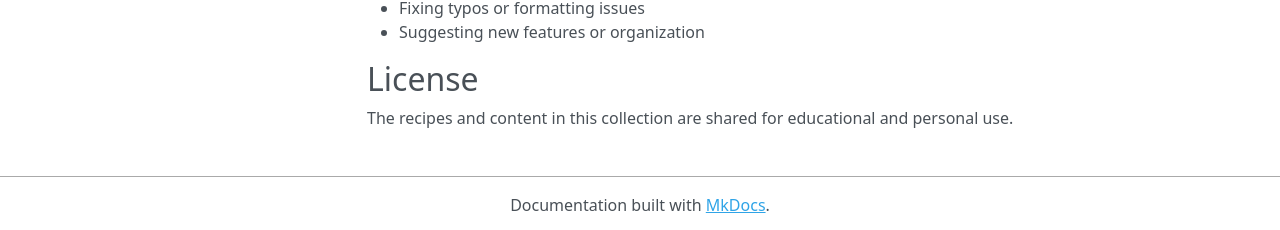
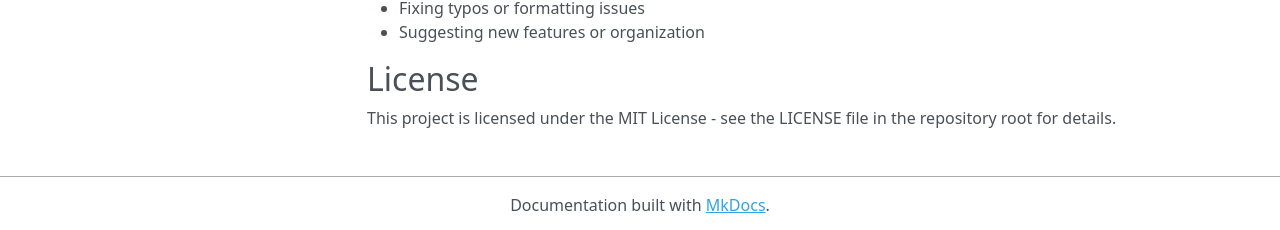
Before and after one commit to TerryHowe/recipes, an MkDocs documentation site: the page built from docs/about.md, in a window 1280 px wide and 1331 px high. Shown: the part 1098-1328 px from the top of the window. Built offline with MkDocs 1.6.1, drawn with Linux system fonts in a browser that asks for light colours; nearby versions of some CDN libraries.

Commit message:
Add MIT license to repository and update documentation
Co-authored-by: TerryHowe <104113+TerryHowe@users.noreply.github.com>

```diff
--- a/docs/about.md
+++ b/docs/about.md
@@ -48,4 +48,4 @@ This is an open collection of recipes. Feel free to contribute by:
 
 ## License
 
-The recipes and content in this collection are shared for educational and personal use.
+This project is licensed under the MIT License - see the LICENSE file in the repository root for details.
```
Also changed, not shown: 1 other file.
